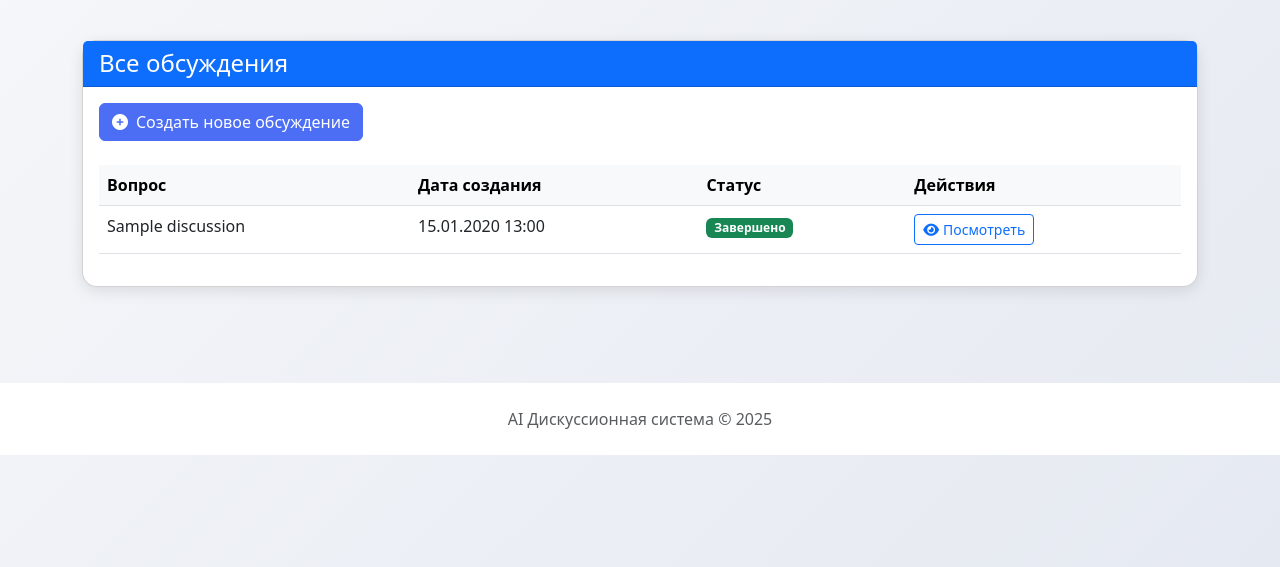
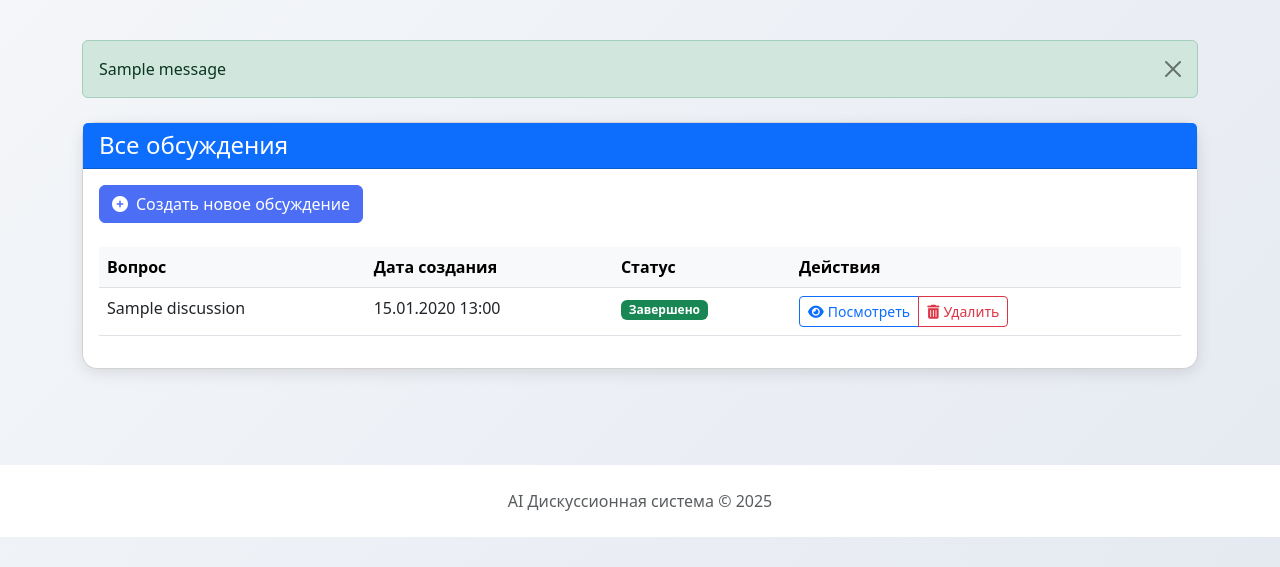
Before and after one commit to Yarik8706/AIDiscussion, a Django app: page /discussions/discussions/ in a window 1280 px wide. Shown: the part 104-671 px from the top of the page. Run offline with Django 5.2, Linux system fonts and the light colour scheme; tables that the repository leaves empty hold one stand-in row (values such as "Sample post"); one stand-in notice (Sample message) is shown.

Commit message:
delete discussions

```diff
--- a/ai_discussion/templates/ai_discussion/discussions_list.html
+++ b/ai_discussion/templates/ai_discussion/discussions_list.html
@@ -13,6 +13,17 @@
         </nav>
     </div>
 </div>
+
+{% if messages %}
+<div class="mb-4">
+    {% for message in messages %}
+    <div class="alert alert-{{ message.tags }} alert-dismissible fade show" role="alert">
+        {{ message }}
+        <button type="button" class="btn-close" data-bs-dismiss="alert" aria-label="Close"></button>
+    </div>
+    {% endfor %}
+</div>
+{% endif %}
 
 <div class="card mb-4">
     <div class="card-header bg-primary text-white">
@@ -50,9 +61,40 @@
                             {% endif %}
                         </td>
                         <td>
-                            <a href="{% url 'ai_discussion:discussion_detail' discussion.id %}" class="btn btn-sm btn-outline-primary">
-                                <i class="fas fa-eye me-1"></i>Посмотреть
-                            </a>
+                            <div class="btn-group" role="group">
+                                <a href="{% url 'ai_discussion:discussion_detail' discussion.id %}" class="btn btn-sm btn-outline-primary">
+                                    <i class="fas fa-eye me-1"></i>Посмотреть
+                                </a>
+                                <button type="button" class="btn btn-sm btn-outline-danger"
+                                        data-bs-toggle="modal"
+                                        data-bs-target="#deleteModal-{{ discussion.id }}">
+                                    <i class="fas fa-trash-alt me-1"></i>Удалить
+                                </button>
+                            </div>
+
+                            <!-- Модальное окно подтверждения удаления -->
+                            <div class="modal fade" id="deleteModal-{{ discussion.id }}" tabindex="-1" aria-hidden="true">
+                                <div class="modal-dialog">
+                                    <div class="modal-content">
+                                        <div class="modal-header">
+                                            <h5 class="modal-title">Подтверждение удаления</h5>
+                                            <button type="button" class="btn-close" data-bs-dismiss="modal" aria-label="Close"></button>
+                                        </div>
+                                        <div class="modal-body">
+                                            <p>Вы действительно хотите удалить обсуждение на тему:</p>
+                                            <p class="fw-bold">{{ discussion.question|truncatechars:100 }}</p>
+                                            <p class="text-danger">Это действие нельзя отменить.</p>
+                                        </div>
+                                        <div class="modal-footer">
+                                            <button type="button" class="btn btn-secondary" data-bs-dismiss="modal">Отмена</button>
+                                            <form action="{% url 'ai_discussion:delete_discussion' discussion.id %}" method="post">
+                                                {% csrf_token %}
+                                                <button type="submit" class="btn btn-danger">Удалить</button>
+                                            </form>
+                                        </div>
+                                    </div>
+                                </div>
+                            </div>
                         </td>
                     </tr>
                     {% endfor %}
--- a/ai_discussion/urls.py
+++ b/ai_discussion/urls.py
@@ -7,6 +7,7 @@ urlpatterns = [
     path('', views.home, name='home'),
     path('discussions/', views.discussions_list, name='discussions_list'),
     path('discussion/<int:discussion_id>/', views.discussion_detail, name='discussion_detail'),
+    path('discussion/<int:discussion_id>/delete/', views.delete_discussion, name='delete_discussion'),
     path('api/discussion/start/', views.start_discussion, name='start_discussion'),
     path('api/discussion/<int:discussion_id>/status/', views.get_discussion_status, name='get_discussion_status'),
 ]
--- a/ai_discussion/views.py
+++ b/ai_discussion/views.py
@@ -5,6 +5,7 @@ from django.views.decorators.http import require_POST
 from django.urls import reverse
 from django.db import transaction
 from django.utils import timezone
+from django.contrib import messages
 from asgiref.sync import sync_to_async
 from .models import Discussion, Message
 from .settings_loader import load_participants
@@ -66,6 +67,26 @@ def start_discussion(request):
     except Exception as e:
         logger.error(f"Error starting discussion: {e}")
         return HttpResponseBadRequest(f'Ошибка: {str(e)}')
+
+@csrf_exempt
+@require_POST
+def delete_discussion(request, discussion_id):
+    """Удалить обсуждение"""
+    try:
+        discussion = get_object_or_404(Discussion, id=discussion_id)
+        discussion.delete()
+        if request.headers.get('X-Requested-With') == 'XMLHttpRequest':
+            return JsonResponse({'status': 'success'})
+        else:
+            messages.success(request, "Обсуждение успешно удалено.")
+            return redirect('ai_discussion:discussions_list')
+    except Exception as e:
+        logger.error(f"Error deleting discussion: {e}")
+        if request.headers.get('X-Requested-With') == 'XMLHttpRequest':
+            return JsonResponse({'status': 'error', 'message': str(e)}, status=400)
+        else:
+            messages.error(request, f"Ошибка при удалении обсуждения: {str(e)}")
+            return redirect('ai_discussion:discussion_detail', discussion_id=discussion_id)
 
 # Создаем синхронные обертки для операций с базой данных
 @sync_to_async
```
Also changed, not shown: ai_discussion/templates/ai_discussion/discussion_detail.html (+29 -7 lines).
